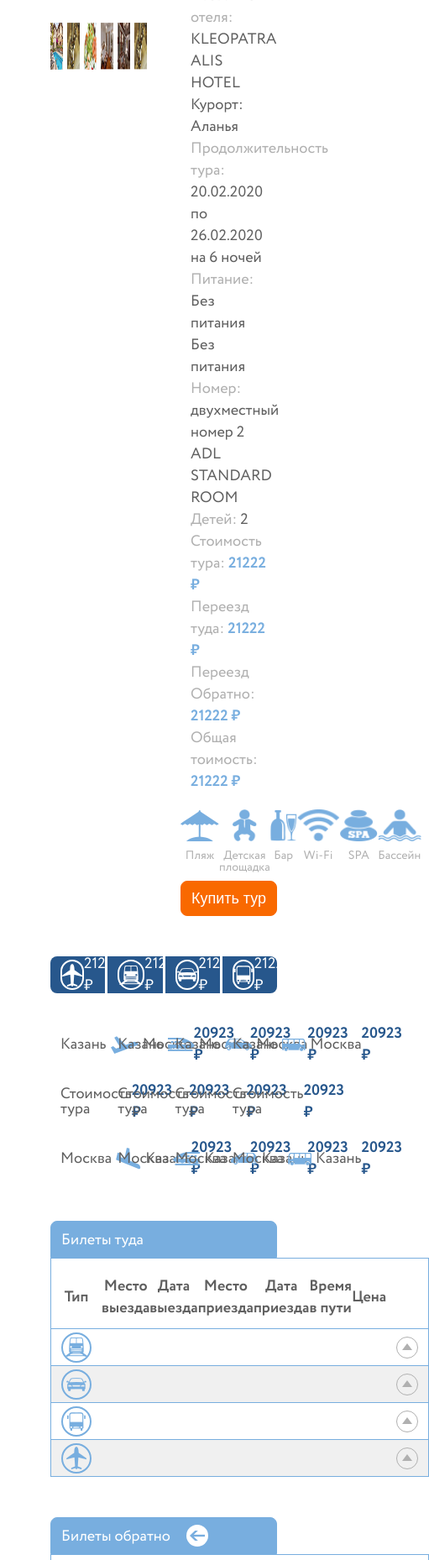
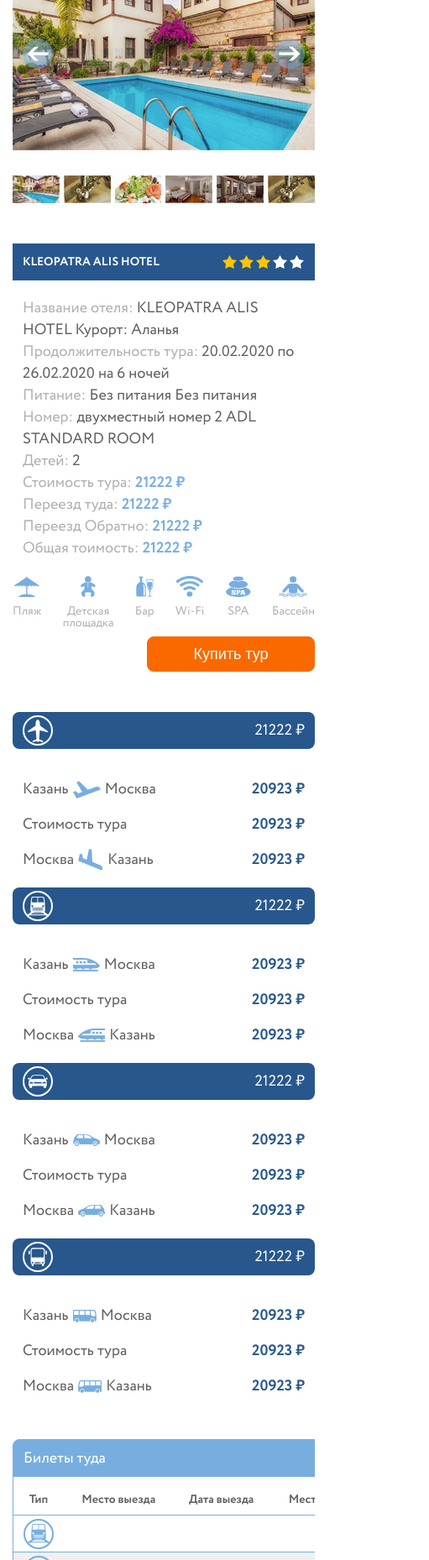
Before and after one commit to yurka1605/CaT, a plain HTML site: page hotel.html in a window 390 px wide. Shown: the part 142-2000 px from the top of the page at 84% size, 511 px wide, since content can reach past the window. Drawn offline with Linux system fonts and the light colour scheme.

Commit message:
feat(sctipts): modified scripts

```diff
--- a/css/hotel.css
+++ b/css/hotel.css
@@ -231,12 +231,16 @@
     line-height: 44px;
     border-top-left-radius: 8px;
     border-top-right-radius: 8px;
+    min-width: 800px;
 }
 .hotel__table {
-    padding-bottom: 48px;
+    margin-bottom: 48px;
+    overflow: auto;
 }
 .hotel__table table {
     width: 100%;
+    min-width: 800px;
+    overflow: auto;
     border: 1px solid #78aedf;
     border-collapse: collapse;
 }
@@ -328,3 +332,94 @@
     line-height: 1;
 }
 /* END:feedback */
+@media (max-width: 1200px) {
+}
+
+@media (max-width: 992px) {
+    .hotel__main {
+        flex-direction: column;
+    }
+    .hotel__slider {
+        width: 100%;
+        margin-bottom: 40px;
+    }
+    .hotel__info {
+        width: 100%;
+    }
+    .main__content {
+        padding: 40px;
+    }
+    .hotel__get-to {
+        flex-wrap: wrap;
+    }
+    .get-to__variant {
+        min-width: calc(50% - 6px);
+        margin-bottom: 20px;
+    }
+    .get-to__variant:nth-child(2) .variant__head {
+        border-top-right-radius: 8px;
+        border-bottom-right-radius: 8px;
+    }
+    .get-to__variant:nth-child(3) .variant__head {
+        border-top-left-radius: 8px;
+        border-bottom-left-radius: 8px;
+    }
+}
+@media (max-width: 786px) {
+    .main__content {
+        padding: 30px 20px;
+    }
+    .hotel__table th {
+        line-height: 1;
+        font-size: 14px;
+    }
+}
+@media (max-width: 576px) {
+    .author__image {
+        margin: 0;
+    }
+    .hotel__feedback {
+        flex-direction: column;
+        align-items: center;
+    }
+    .feedack__author {
+        width: 100%;
+        display: flex;
+    }
+    .feedback__info {
+        width: 100%;
+        margin: 0;
+        border: 0;
+        padding: 0;
+        padding-top: 16px;
+        margin-top: 16px;
+        border-top: 1px solid #27578c;
+    }
+    .author__info {
+        margin-left: 20px;
+    }
+    .main__content {
+        padding: 30px 15px;
+    }
+    .get-to__variant {
+        width: 100%;
+    }
+    .variant__head {
+        border-radius: 8px;
+    }
+    .hotel__facilitie img {
+        height: 25px;
+    }
+    .hotel__name {
+        font-size: 14px;
+    }
+    .slide-min {
+        height: auto;
+    }
+    .hotel__get-to {
+        padding-bottom: 30px;
+    }
+    thead, tbody {
+        min-width: 800px;
+    }
+}
--- a/css/style.css
+++ b/css/style.css
@@ -207,6 +207,7 @@
     padding: 48px 25px 0 40px;
     background-color: #28334b;
     overflow: hidden;
+    z-index: 10;
 }
 nav {
     position: fixed;
```
